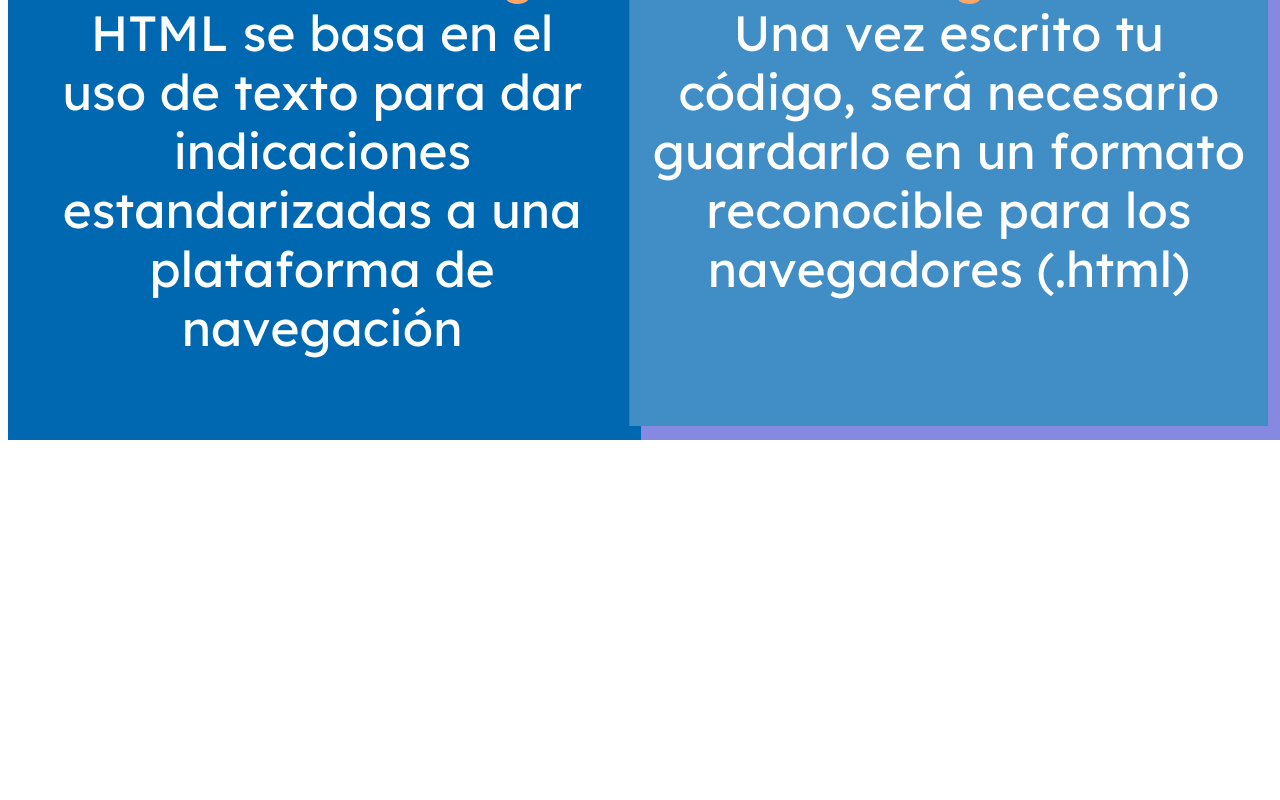
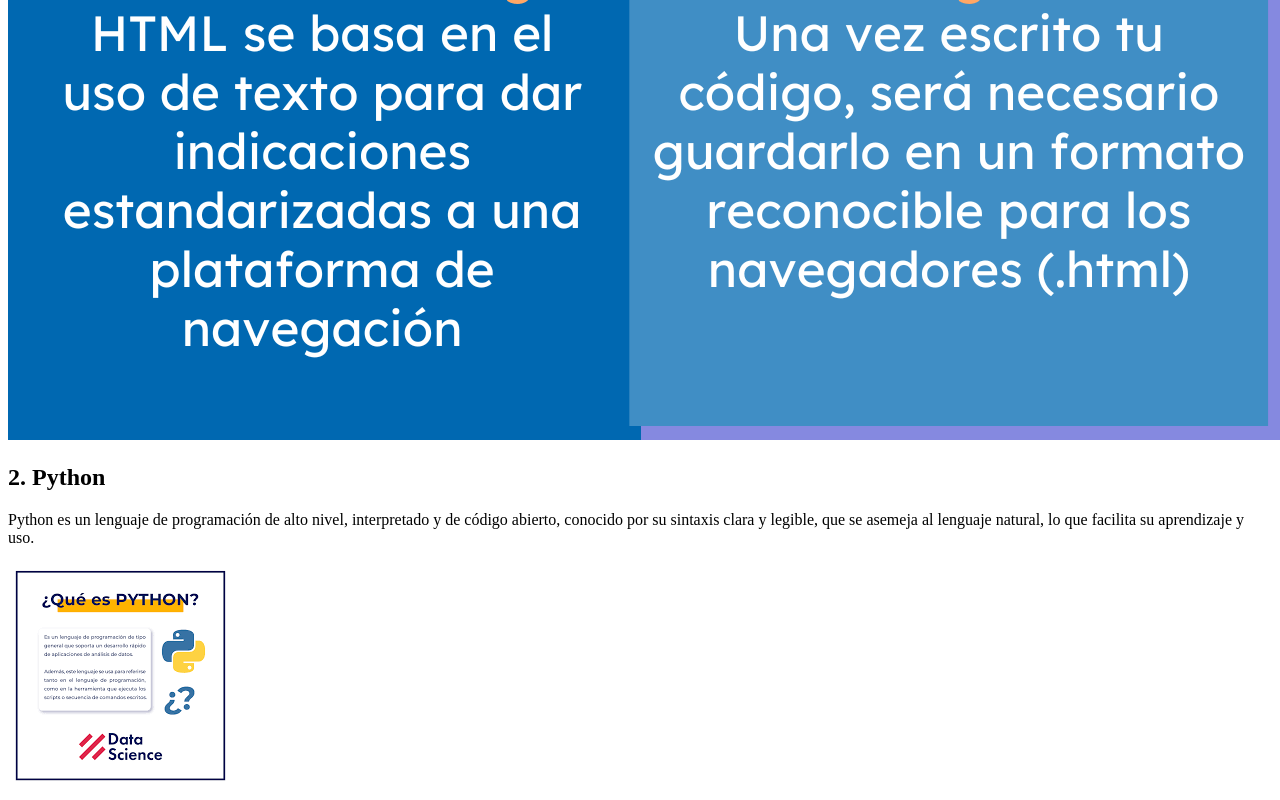
Before and after one commit to ValienteGhost/Clase-dos-Frontend, a plain HTML site: page index.html in a window 1280 px wide. Shown: the part 857-1657 px from the top of the page. Before the commit the page ends 1309 px from the top, so only its background shows below. Drawn offline with Linux system fonts and the light colour scheme.

Commit message:
Agregamos section Python

```diff
--- a/index.html
+++ b/index.html
@@ -21,6 +21,16 @@
             </p>
             <img src="./img/guia-html-que-es-y-como-funciona.png" alt="Que es Html">
         </section>
+        <section>
+            <h2>
+                2. Python
+            </h2>
+            <p>
+                Python es un lenguaje de programación de alto nivel, interpretado y de código abierto, conocido por su sintaxis clara y legible, que se asemeja al lenguaje natural, lo que facilita su aprendizaje y uso.
+
+            </p>
+            <img src="./img/images.png" alt="Que es Python">
+        </section>
     </main>
 
 </body>
```
Also changed, not shown: img/images.png (added).
